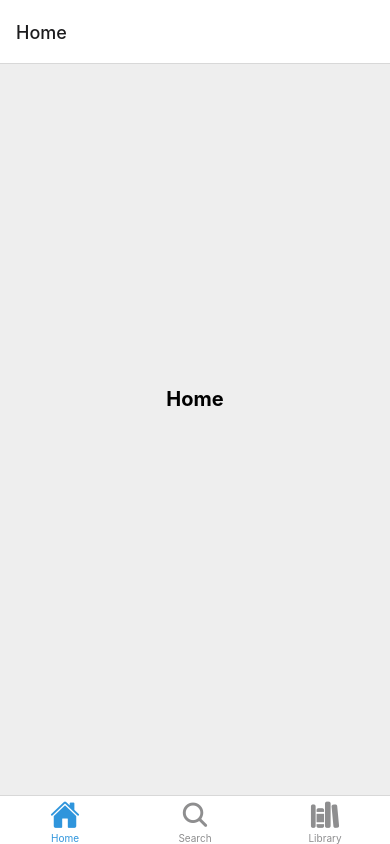
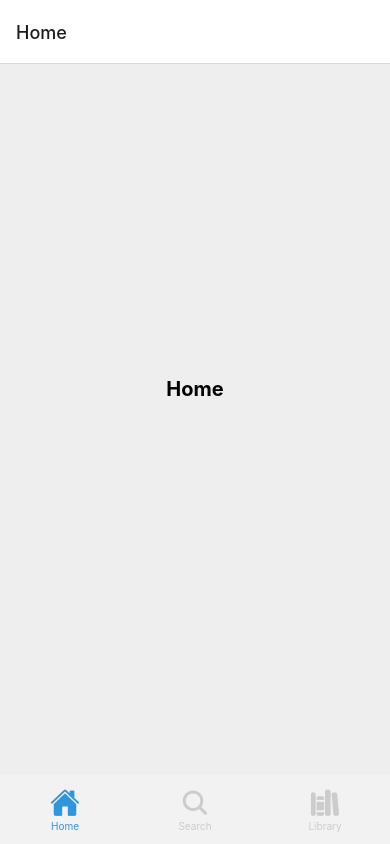
Before and after one commit to abgier-avraha/React-Native-Spotify-Player-Demo, a React Native app: screen /Home in a window 390 px wide. Built offline with nearby package versions, Linux system fonts and the light colour scheme; what expo-linking would draw is missing.

Commit message:
Custom nav bar for player

```diff
--- a/components/ui-kit/Themed.tsx
+++ b/components/ui-kit/Themed.tsx
@@ -47,7 +47,6 @@ export function Paper(props: ViewProps) {
 
     elevation: 15,
   };
-  console.log(backgroundColor)
 
   return <View style={[{ backgroundColor, ...shadow }, style]} {...otherProps} />;
 }
--- a/navigation/Navigation.tsx
+++ b/navigation/Navigation.tsx
@@ -8,7 +8,9 @@ import { createBottomTabNavigator } from '@react-navigation/bottom-tabs';
 import { DarkTheme, DefaultTheme, NavigationContainer } from '@react-navigation/native';
 import { createNativeStackNavigator } from '@react-navigation/native-stack';
 import * as React from 'react';
-import { ColorSchemeName } from 'react-native';
+import { ColorSchemeName, Pressable, TouchableOpacity, View } from 'react-native';
+import { SafeAreaView } from 'react-native-safe-area-context';
+import { Typography, useThemeColor } from '../components/ui-kit/Themed';
 import Colors from '../constants/Colors';
 import useColorScheme from '../hooks/useColorScheme';
 import HomeScreen from '../screens/HomeScreen/HomeScreen';
@@ -52,19 +54,49 @@ const BottomTab = createBottomTabNavigator<RootTabParamList>();
 
 function BottomTabNavigator() {
   const colorScheme = useColorScheme();
+  const theme = useThemeColor()
+  const icons: Record<keyof RootTabParamList, React.ComponentProps<typeof Ionicons>['name']> = {
+    Home: 'home',
+    Search: 'search',
+    Library: 'library',
+  };
 
   return (
     <BottomTab.Navigator
+      tabBar={(p) => (
+        <SafeAreaView edges={['bottom']} style={{ flexDirection: 'row', paddingVertical: 12 }}>
+          {p.state.routes.map((r, index) => {
+            const isFocused = p.state.index === index;
+            const onPress = () => {
+              const event = p.navigation.emit({
+                type: 'tabPress',
+                target: r.key,
+                canPreventDefault: true,
+              });
+
+              if (!isFocused && !event.defaultPrevented) {
+                // The `merge: true` option makes sure that the params inside the tab screen are preserved
+                p.navigation.navigate(r.name);
+              }
+            };
+
+            return (
+              <Pressable style={{ flex: 1, alignItems: 'center', justifyContent: 'center' }} onPress={onPress}>
+                <TabBarIcon color={isFocused ? theme.tabIconSelected : theme.tabIconDefault} name={(icons as any)[r.name]} />
+                <Typography style={{ fontSize: 10, color: isFocused ? theme.tabIconSelected : theme.tabIconDefault }}>{r.name}</Typography>
+              </Pressable>
+            )
+          }
+          )}
+        </SafeAreaView>
+      )}
       initialRouteName="Home"
-      screenOptions={{
-        tabBarActiveTintColor: Colors[colorScheme].tint,
-      }}>
+    >
       <BottomTab.Screen
         name="Home"
         component={HomeScreen}
         options={({ navigation }: RootTabScreenProps<'Home'>) => ({
           title: 'Home',
-          tabBarIcon: ({ color }) => <TabBarIcon name="home" color={color} />,
         })}
       />
       <BottomTab.Screen
@@ -72,7 +104,6 @@ function BottomTabNavigator() {
         component={SearchScreen}
         options={{
           title: 'Search',
-          tabBarIcon: ({ color }) => <TabBarIcon name="search" color={color} />,
         }}
       />
       <BottomTab.Screen
@@ -80,7 +111,6 @@ function BottomTabNavigator() {
         component={LibraryScreen}
         options={{
           title: 'Library',
-          tabBarIcon: ({ color }) => <TabBarIcon name="library" color={color} />,
           header: LibraryHeader
         }}
       />
@@ -95,5 +125,5 @@ function TabBarIcon(props: {
   name: React.ComponentProps<typeof Ionicons>['name'];
   color: string;
 }) {
-  return <Ionicons size={30} style={{ marginBottom: -3 }} {...props} />;
+  return <Ionicons size={30} style={{}} {...props} />;
 }
```
